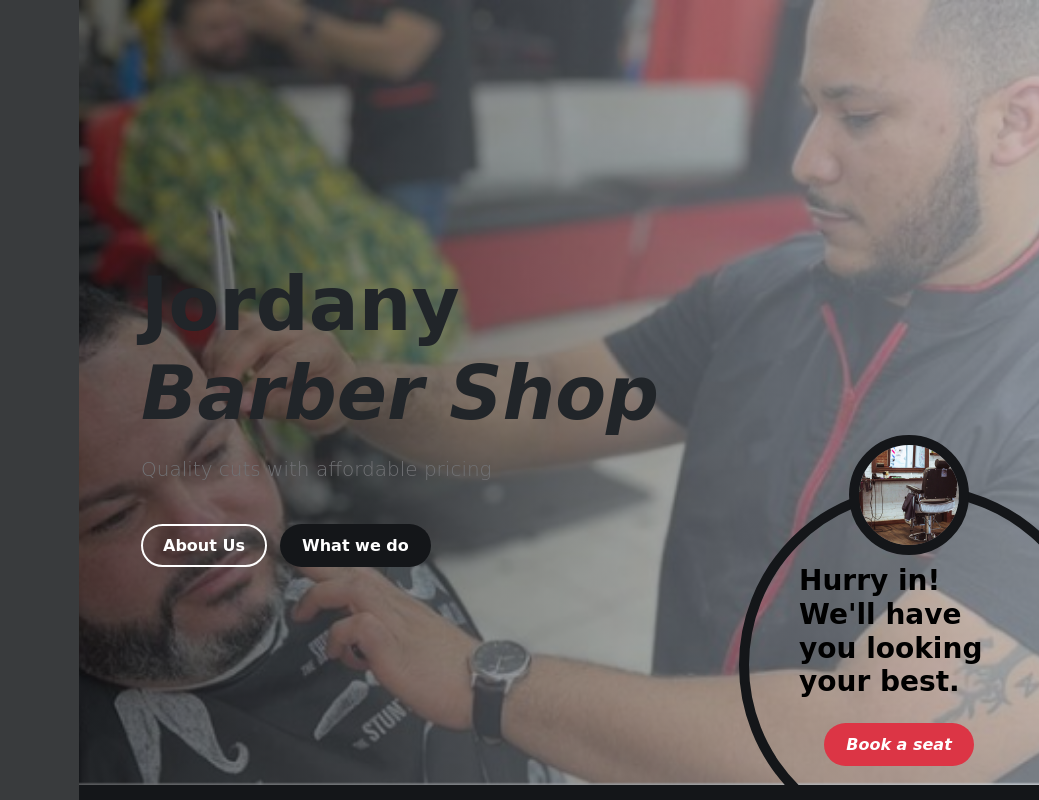
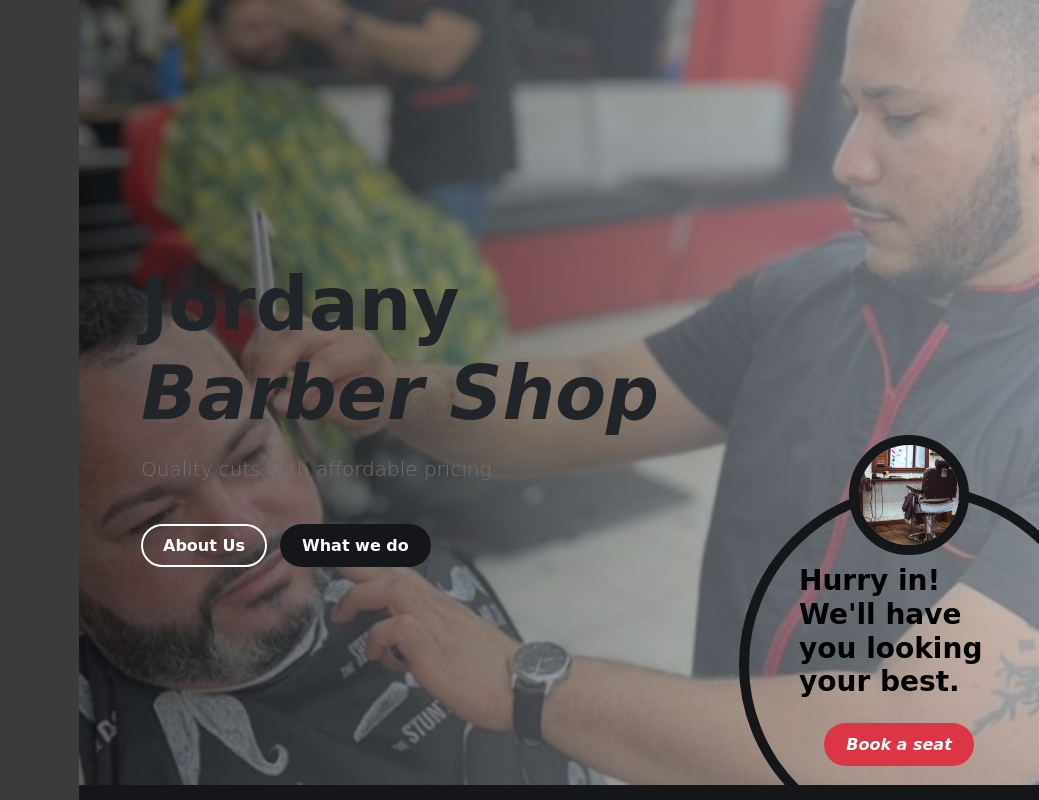
Before and after one commit to jabin21/Barbershop-trial, a plain HTML site: page index.html in a window 1280 px wide. Shown: the top 800 px of the page, 241-1280 px from the left. Drawn offline with Linux system fonts and the light colour scheme; a web font is replaced by a local one.

Commit message:
Update templatemo-barber-shop.css

```diff
--- a/css/templatemo-barber-shop.css
+++ b/css/templatemo-barber-shop.css
@@ -351,7 +351,7 @@ strong {
   HERO
 -----------------------------------------*/
 .hero-section {
-  background-image: url('../images/jordanypic 1.jpg');
+  background-image: url('../images/jordanypic 1 (1).jpg');
   background-repeat: no-repeat;
   background-attachment: fixed;
   background-size: cover;
```
